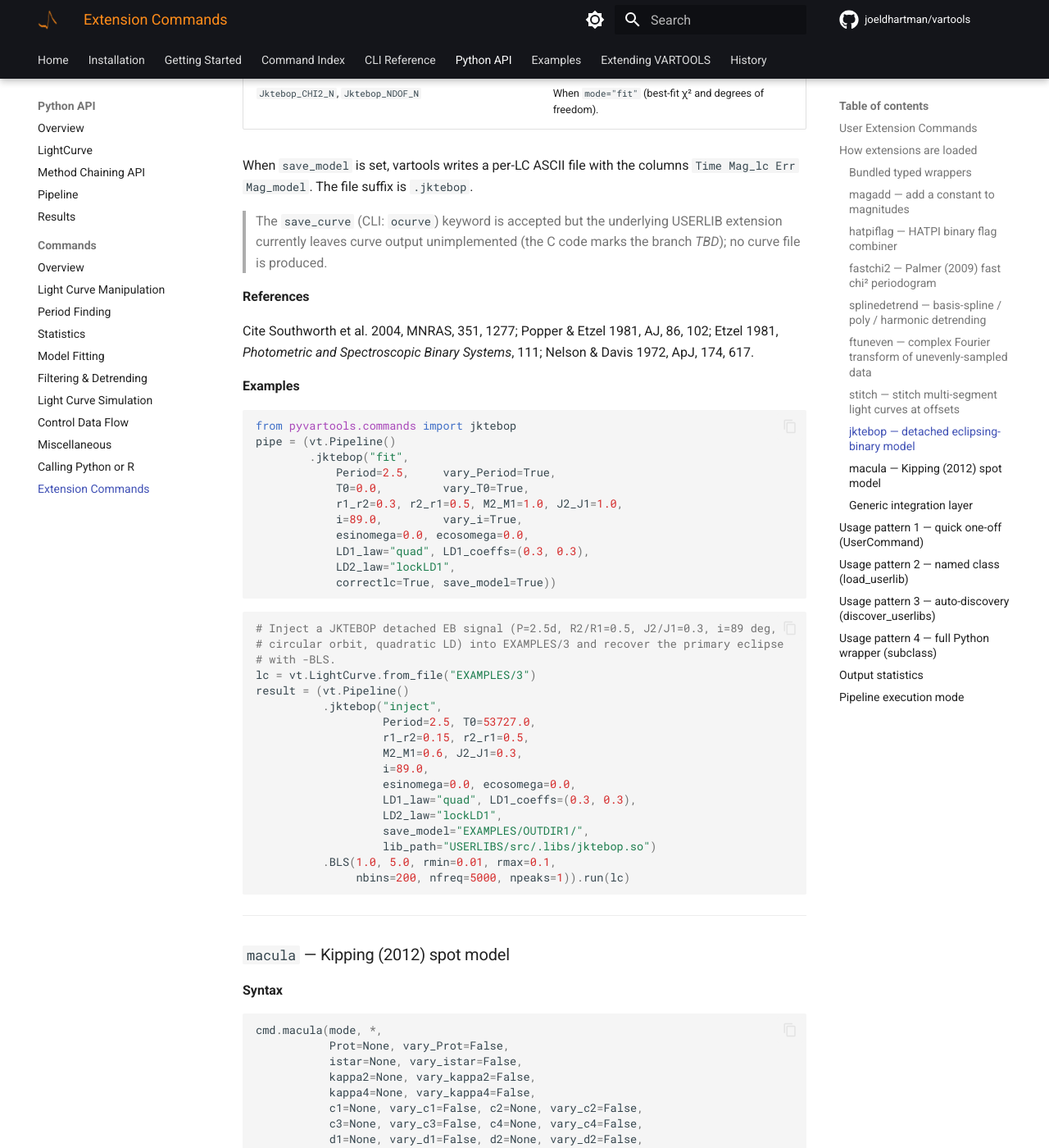
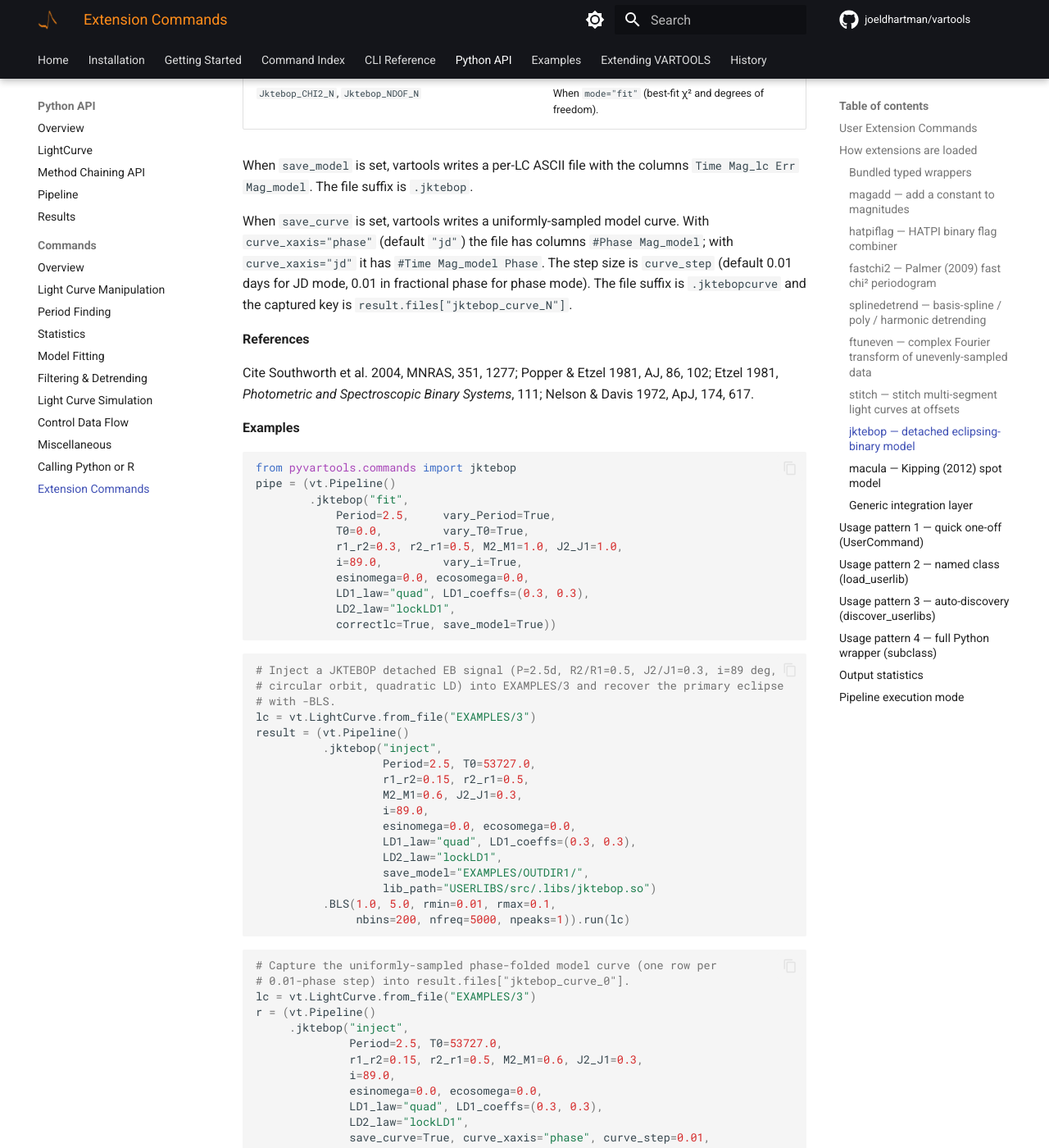
Before and after one commit to joeldhartman/vartools-site, an MkDocs documentation site: the page built from docs/python/commands/extensions.md, in a window 1280 px wide and 1400 px high, scrolled down 17631 px. Shown: the whole window at 82% size. Built offline with MkDocs 1.6.1 and Material for MkDocs 9.7.7, drawn with Linux system fonts in a browser that asks for light colours; comment, search, counter and statistics services are not loaded; the version menu is left out; some of the changed text lies outside the part shown.

Commit message:
Python commands: jktebop save_curve now implemented
Replace the "ocurve branch is currently unimplemented" warning with
the real curve-output description (file format, suffix, default step,
captured key) and add a runnable example that captures the
phase-folded model curve into result.files["jktebop_curve_0"].

````diff
--- a/docs/python/commands/extensions.md
+++ b/docs/python/commands/extensions.md
@@ -606,7 +606,7 @@ Conditional columns (added only when the input is set):
 
 When `save_model` is set, vartools writes a per-LC ASCII file with the columns `Time  Mag_lc  Err  Mag_model`. The file suffix is `.jktebop`.
 
-> The `save_curve` (CLI: `ocurve`) keyword is accepted but the underlying USERLIB extension currently leaves curve output unimplemented (the C code marks the branch *TBD*); no curve file is produced.
+When `save_curve` is set, vartools writes a uniformly-sampled model curve. With `curve_xaxis="phase"` (default `"jd"`) the file has columns `#Phase Mag_model`; with `curve_xaxis="jd"` it has `#Time Mag_model Phase`. The step size is `curve_step` (default 0.01 days for JD mode, 0.01 in fractional phase for phase mode). The file suffix is `.jktebopcurve` and the captured key is `result.files["jktebop_curve_N"]`.
 
 **References**
 
@@ -646,6 +646,25 @@ result = (vt.Pipeline()
                    lib_path="USERLIBS/src/.libs/jktebop.so")
           .BLS(1.0, 5.0, rmin=0.01, rmax=0.1,
                nbins=200, nfreq=5000, npeaks=1)).run(lc)
+```
+
+```python
+# Capture the uniformly-sampled phase-folded model curve (one row per
+# 0.01-phase step) into result.files["jktebop_curve_0"].
+lc = vt.LightCurve.from_file("EXAMPLES/3")
+r = (vt.Pipeline()
+     .jktebop("inject",
+              Period=2.5, T0=53727.0,
+              r1_r2=0.15, r2_r1=0.5, M2_M1=0.6, J2_J1=0.3,
+              i=89.0,
+              esinomega=0.0, ecosomega=0.0,
+              LD1_law="quad", LD1_coeffs=(0.3, 0.3),
+              LD2_law="lockLD1",
+              save_curve=True, curve_xaxis="phase", curve_step=0.01,
+              lib_path="USERLIBS/src/.libs/jktebop.so")
+     ).run(lc)
+curve = r.files["jktebop_curve_0"]   # 2 columns: phase, model magnitude
+print(curve.shape, curve.head(3))
 ```
 
 ---
````
